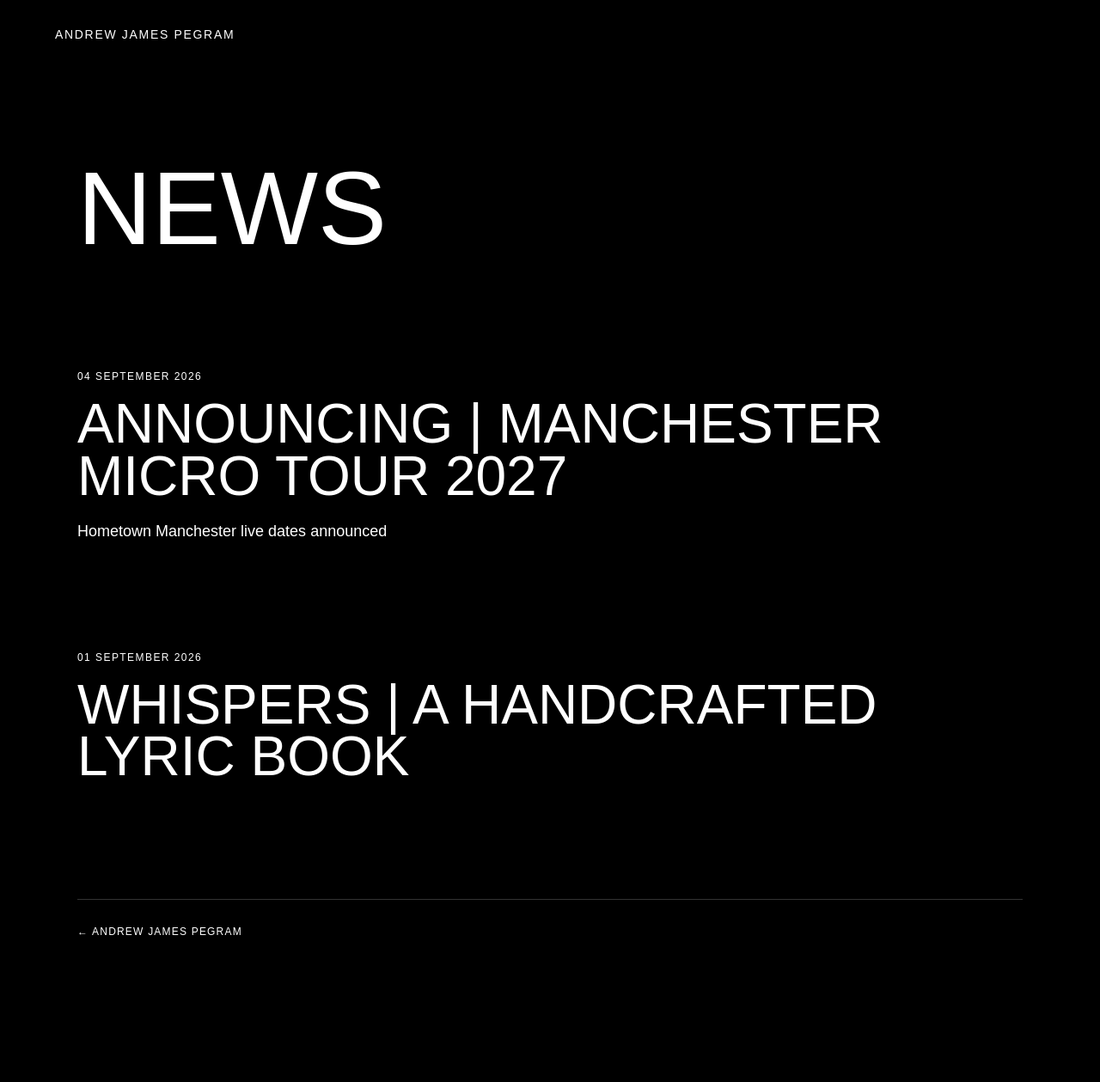
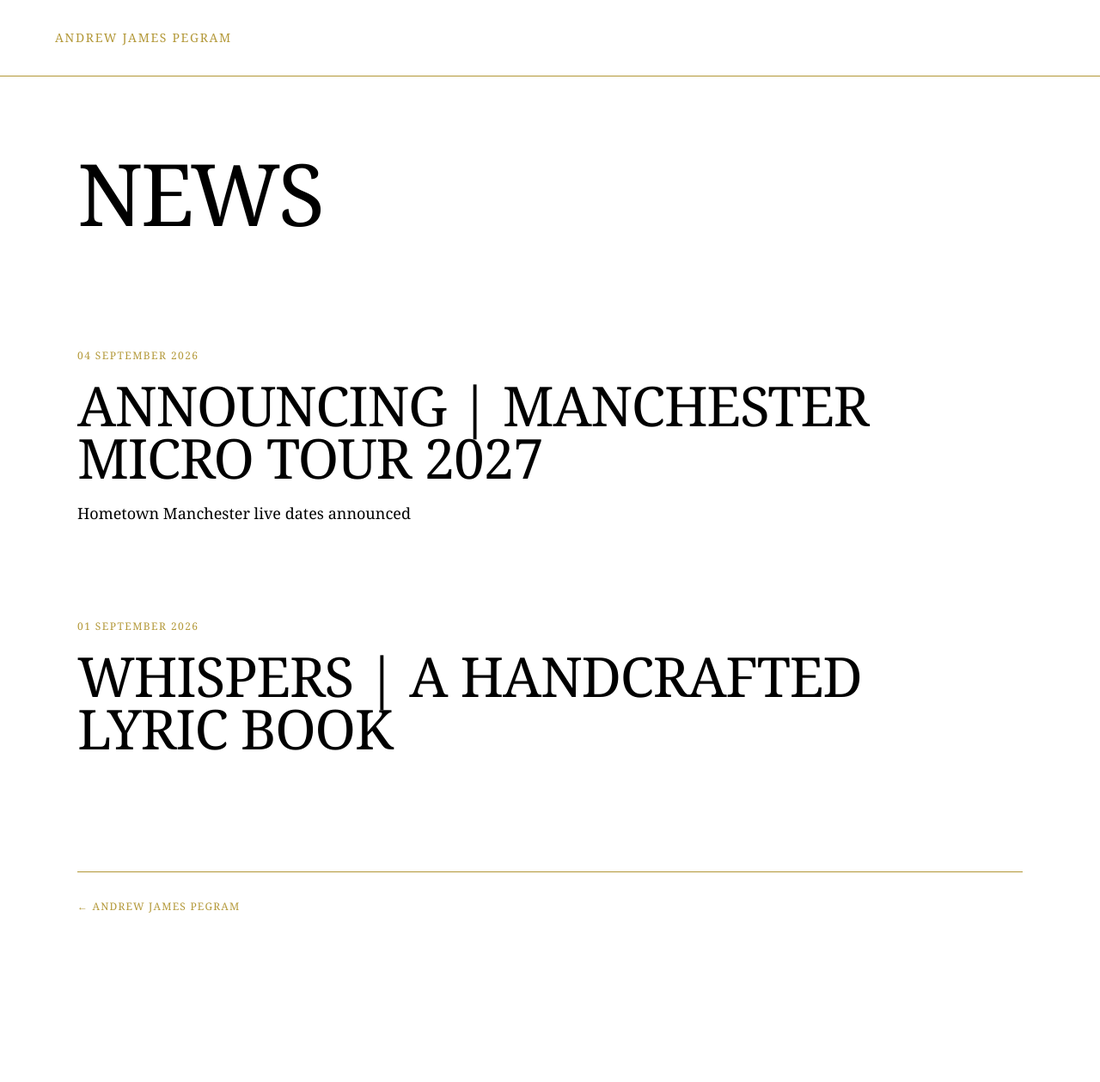
Before and after one commit to Drew-leotard/andrew-james-pegram-archive, a Jekyll site: the page built from news/index.html, in a window 1280 px wide. Shown: the whole page at 86% size. Built offline with Jekyll 4.4.1, drawn with Linux system fonts in a browser that asks for light colours; some web fonts are replaced; after the commit the page ends 1233 px from its top, so only the background shows below that.

Commit message:
Update index.html
Update news index styling

```diff
--- a/news/index.html
+++ b/news/index.html
@@ -4,17 +4,21 @@
 ---
 
 <style>
+  @import url('https://fonts.googleapis.com/css2?family=Hedvig+Letters+Serif:opsz@12..24&display=swap');
+
+  :root {
+    --gold: #9E7C02C9;
+    --black: #000000;
+    --white: #ffffff;
+  }
+
   body {
     margin: 0;
-    background: #000;
-    color: #fff;
-    font-family: Arial, Helvetica, sans-serif;
+    background: var(--white);
+    color: var(--black);
+    font-family: "Hedvig Letters Serif", Georgia, serif;
     font-size: 16px;
-  }
-
-  a {
-    color: inherit;
-    text-decoration: none;
+    line-height: 1.7;
   }
 
   header {
@@ -22,30 +26,40 @@
     font-size: 14px;
     letter-spacing: 0.12em;
     text-transform: uppercase;
+    color: var(--gold);
+    border-bottom: 1px solid var(--gold);
+  }
+
+  header a {
+    color: var(--gold);
+    text-decoration: none;
   }
 
   main {
     max-width: 1100px;
-    margin: 12vh auto;
+    margin: 10vh auto 12vh;
     padding: 0 5vw;
   }
 
   .section-title {
-    font-size: clamp(48px, 10vw, 120px);
+    font-size: clamp(48px, 8vw, 100px);
     line-height: 0.9;
     font-weight: 400;
+    letter-spacing: -0.025em;
+    color: var(--black);
     text-transform: uppercase;
     margin: 0 0 15vh;
   }
 
   .story {
-    margin-bottom: 14vh;
+    margin-bottom: 12vh;
   }
 
   .story-date {
     font-size: 12px;
     letter-spacing: 0.12em;
     text-transform: uppercase;
+    color: var(--gold);
     margin-bottom: 18px;
   }
 
@@ -53,12 +67,18 @@
     font-size: clamp(32px, 5vw, 64px);
     line-height: 0.95;
     font-weight: 400;
+    letter-spacing: -0.02em;
     text-transform: uppercase;
     margin: 0;
   }
 
+  .story-title a {
+    color: var(--black);
+    text-decoration: none;
+  }
+
   .story-title a:hover {
-    opacity: 0.55;
+    color: var(--gold);
   }
 
   .story-description {
@@ -66,15 +86,54 @@
     margin-top: 20px;
     font-size: 18px;
     line-height: 1.5;
+    color: var(--black);
   }
 
   footer {
     margin-top: 15vh;
     padding: 30px 0 60px;
-    border-top: 1px solid #333;
+    border-top: 1px solid var(--gold);
     font-size: 12px;
     text-transform: uppercase;
     letter-spacing: 0.1em;
+  }
+
+  footer a {
+    color: var(--gold);
+    text-decoration: none;
+  }
+
+  footer a:hover {
+    color: var(--black);
+  }
+
+  @media (max-width: 600px) {
+
+    header {
+      padding: 24px 6vw;
+    }
+
+    main {
+      margin-top: 7vh;
+      padding: 0 6vw;
+    }
+
+    .section-title {
+      font-size: clamp(42px, 12vw, 60px);
+      margin-bottom: 10vh;
+    }
+
+    .story {
+      margin-bottom: 10vh;
+    }
+
+    .story-title {
+      font-size: clamp(30px, 9vw, 48px);
+    }
+
+    .story-description {
+      font-size: 17px;
+    }
   }
 </style>
 
@@ -115,7 +174,9 @@
   {% endfor %}
 
   <footer>
-    <a href="{{ '/' | relative_url }}">← Andrew James Pegram</a>
+    <a href="{{ '/' | relative_url }}">
+      ← Andrew James Pegram
+    </a>
   </footer>
 
 </main>
```
